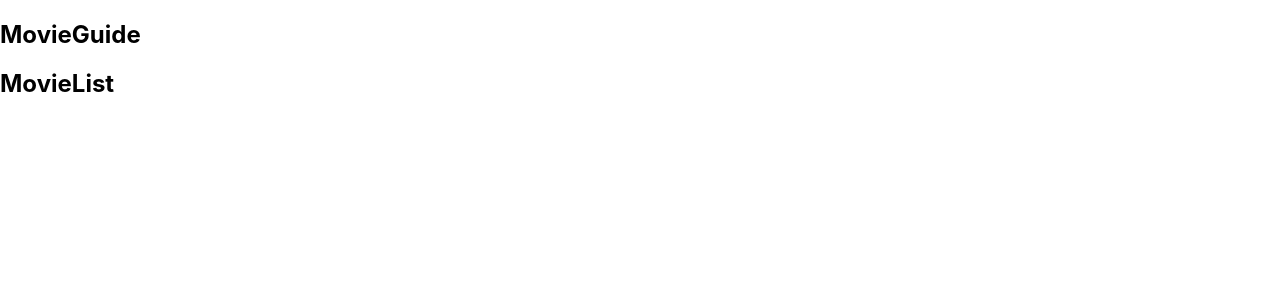
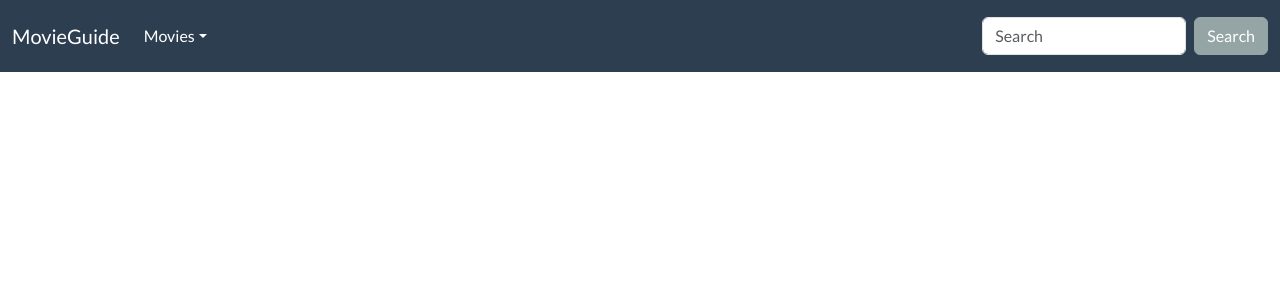
Before and after one commit to janis-jenny/MovieGuide, a React (Create React App) app: page / in a window 1280 px wide. Shown: the top 300 px of the page. Built offline with nearby package versions, Linux system fonts and the light colour scheme; no server answers.

Commit message:
Make the response data stringify in movie list to test

```diff
--- a/package.json
+++ b/package.json
@@ -7,6 +7,8 @@
     "@testing-library/react": "^11.2.7",
     "@testing-library/user-event": "^12.8.3",
     "axios": "^0.21.4",
+    "bootstrap": "^5.1.1",
+    "bootswatch": "^5.1.1",
     "react": "^17.0.2",
     "react-dom": "^17.0.2",
     "react-redux": "^7.2.5",
--- a/src/components/Header.js
+++ b/src/components/Header.js
@@ -1,12 +1,32 @@
+/* eslint-disable jsx-a11y/anchor-is-valid */
 import React from 'react';
 
 const Header = () => (
-  <div>
-    <div>
-      <h2>
-        MovieGuide
-      </h2>
+  <nav className="navbar navbar-expand-lg navbar-dark bg-primary">
+    <div className="container-fluid">
+      <a className="navbar-brand" href="#">MovieGuide</a>
+      <button className="navbar-toggler" type="button" data-bs-toggle="collapse" data-bs-target="#navbarColor01" aria-controls="navbarColor01" aria-expanded="false" aria-label="Toggle navigation">
+        <span className="navbar-toggler-icon" />
+      </button>
+
+      <div className="collapse navbar-collapse" id="navbarColor01">
+        <ul className="navbar-nav me-auto">
+          <li className="nav-item dropdown">
+            <a className="nav-link dropdown-toggle" data-bs-toggle="dropdown" href="#" role="button" aria-haspopup="true" aria-expanded="false">Movies</a>
+            <div className="dropdown-menu">
+              <a className="dropdown-item" href="#">Popular</a>
+              <a className="dropdown-item" href="#">Now Playing</a>
+              <a className="dropdown-item" href="#">Upcoming</a>
+              <a className="dropdown-item" href="#">Top Rated</a>
+            </div>
+          </li>
+        </ul>
+        <form className="d-flex">
+          <input className="form-control me-sm-2" type="text" placeholder="Search" />
+          <button className="btn btn-secondary my-2 my-sm-0" type="submit">Search</button>
+        </form>
+      </div>
     </div>
-  </div>
+  </nav>
 );
 export default Header;
--- a/src/components/MovieList.js
+++ b/src/components/MovieList.js
@@ -1,23 +1,22 @@
+/* eslint-disable camelcase */
 /* eslint-disable no-console */
 import React, { useEffect } from 'react';
 import { useDispatch, useSelector } from 'react-redux';
 import fetchMovie from '../redux/actions/action-creators';
 
 const MovieList = () => {
-  const movies = useSelector((state) => state);
+  const movies = useSelector((state) => state.movies);
   const dispatch = useDispatch();
 
   useEffect(() => {
     dispatch(fetchMovie());
   }, []);
 
-  console.log('Movies: ', movies);
   return (
-    <div>
-      <div>
-        <h2>
-          MovieList
-        </h2>
+    <div className="container">
+      <div className="row">
+        <div className="col-2">{JSON.stringify(movies)}</div>
+
       </div>
     </div>
   );
--- a/src/index.js
+++ b/src/index.js
@@ -4,6 +4,7 @@ import './style/index.css';
 import { Provider } from 'react-redux';
 import App from './components/App';
 import store from './redux/store';
+import 'bootswatch/dist/flatly/bootstrap.min.css';
 
 ReactDOM.render(
   <React.StrictMode>
--- a/src/redux/actions/action-creators.js
+++ b/src/redux/actions/action-creators.js
@@ -18,10 +18,12 @@ const getCategories = (categories) => ({
 }); */
 
 const fetchMovie = () => async (dispatch) => {
+  // const cleanSearchMovie = searchMovie.trim().toLowerCase();${cleanSearchMovie}``
   const response = await api.get('/search/movie?api_key=3694c3d2467f000d4597dfc9c1c650b8&query=avengers');
+  console.log(response.data.results);
   dispatch({
     type: ActionTypes.SEARCH_MOVIE,
-    payload: response,
+    payload: response.data.results,
   });
 };
 
--- a/src/redux/reducers/index.js
+++ b/src/redux/reducers/index.js
@@ -3,7 +3,7 @@ import { combineReducers } from 'redux';
 import movieReducers from './movie';
 
 const reducers = combineReducers({
-  movies: movieReducers,
+  allMovies: movieReducers,
 });
 
 export default reducers;
--- a/src/redux/reducers/movie.js
+++ b/src/redux/reducers/movie.js
@@ -2,7 +2,6 @@ import * as ActionTypes from '../actions/action-types';
 
 const initialState = {
   movies: [],
-  categories: [],
 };
 
 const movieReducers = (state = initialState, { type, payload }) => {
```
Also changed, not shown: 1 other file (tests, documents, lock files or other folders).
